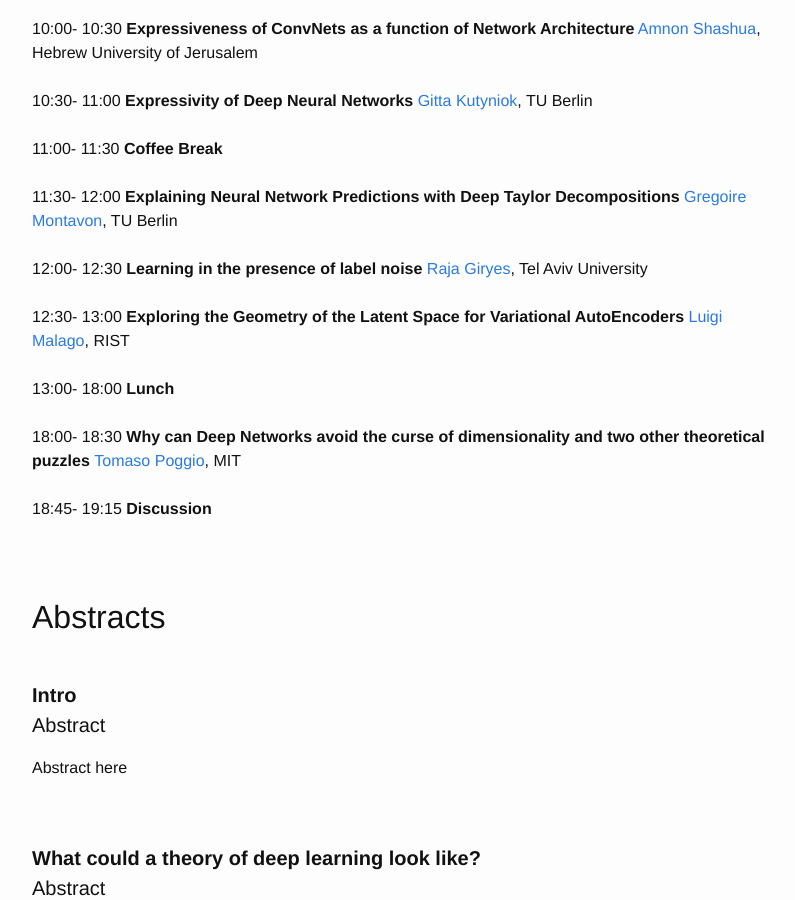
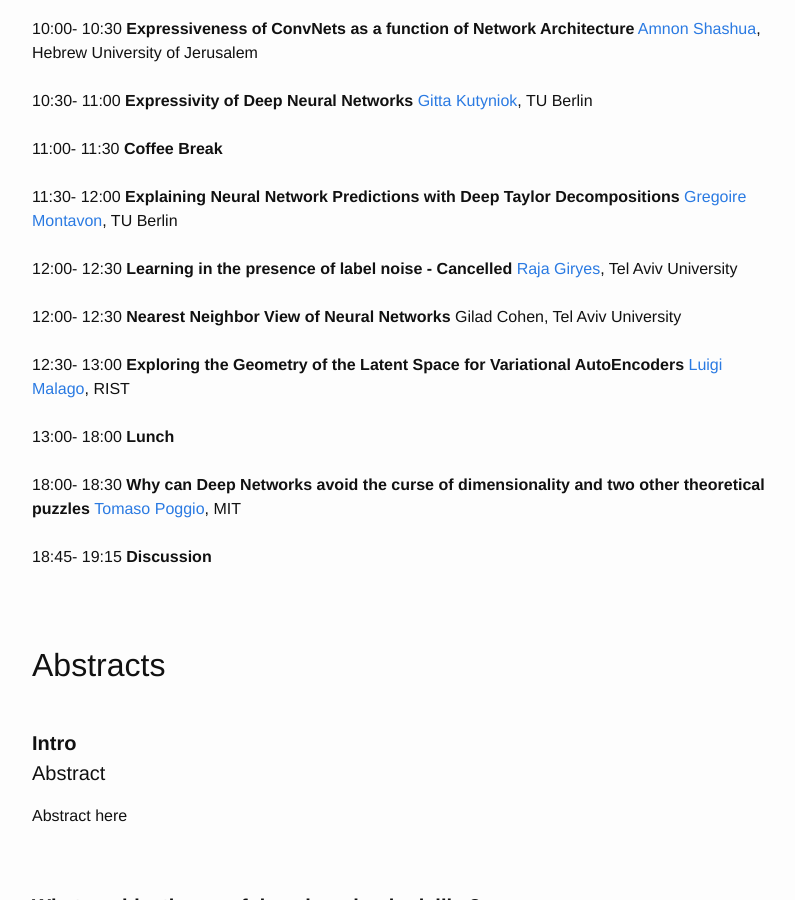
Before and after one commit to dalimeeting/dalimeeting.github.io, a Jekyll site: the page built from _posts/2018-04-05-workshopTheoryDL.md, in a window 1280 px wide and 900 px high, scrolled down 990 px. Shown: the whole window, without its empty margins (238-1033 px from the left). Built offline with Jekyll 4.4.1, drawn with Linux system fonts in a browser that asks for light colours; some of the changed text lies outside the part shown.

Commit message:
Update 2018-04-05-workshopTheoryDL.md

```diff
--- a/_posts/2018-04-05-workshopTheoryDL.md
+++ b/_posts/2018-04-05-workshopTheoryDL.md
@@ -78,7 +78,7 @@ talks:
   abstract: "Deep neural networks (DNNs) have been highly successful at extracting complex nonlinear predictive models from large amounts of data. In practical applications, it is important to verify that the high predictive accuracy is reflective of a proper problem representation and not on the exploitation of artefacts in the data. Methods for visualizing and interpreting how the model predicts have therefore received growing attention.
 In this talk, a recently proposed framework for explaining machine learning predictions, deep Taylor decomposition (DTD), will be presented. The framework applies robustly and systematically to complex DNNs. It can be understood as performing a Taylor decomposition at each neuron of the DNN, and recomposing the result of each analysis. In practice, the method is implemented as a backward propagation pass in the DNN.
 Emphasis will be placed on describing peculiarities of the explanation problem, and how the DTD framework relates to them, in particular: (1) global vs. local explanations, (2) explaining function value vs.~function variation, (3) the gradient shattering effect in DNNs, and (4) the need to combine the prediction function and the input domain to produce meaningful explanations."
-- title: "Learning in the presence of label noise"
+- title: "Learning in the presence of label noise - Cancelled"
   author:
   - given: Raja
     family: Giryes
@@ -88,6 +88,16 @@ Emphasis will be placed on describing peculiarities of the explanation problem,
   start: "12:00"
   end: "12:30"
   abstract: "Training deep neural networks require a large amount of labeled data. As these labels are generated by human annotators, it may happen that some of the labels are wrongly annotated. Therefore, an important question is how robust are neural networks in training with label noise. In this work, we study the attributes of deep neural networks that make them robust to label noise."
+- title: "Nearest Neighbor View of Neural Networks"
+  author:
+  - given: Gilad
+    family: Cohen
+    url:
+    institute: Tel Aviv University
+  youtube:
+  start: "12:00"
+  end: "12:30"
+  abstract: ""
 - title: "Exploring the Geometry of the Latent Space for Variational AutoEncoders"
   author:
   - given: Luigi
```
